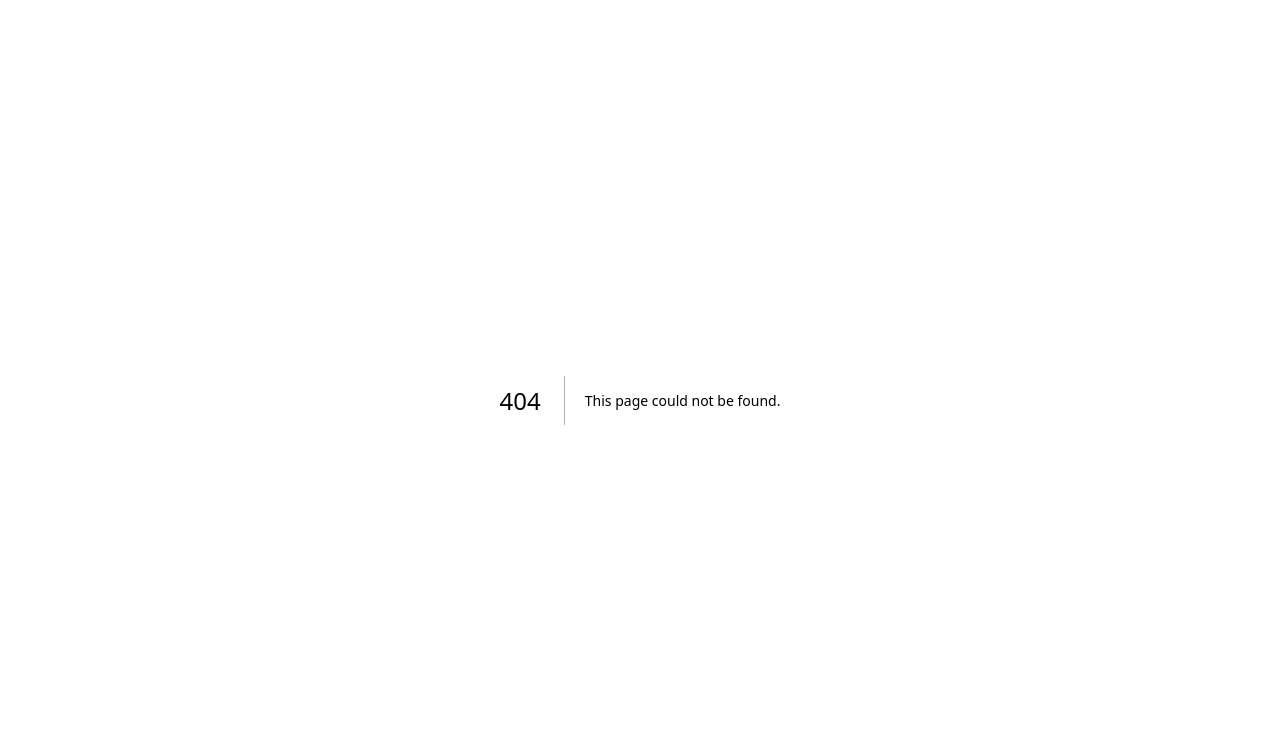
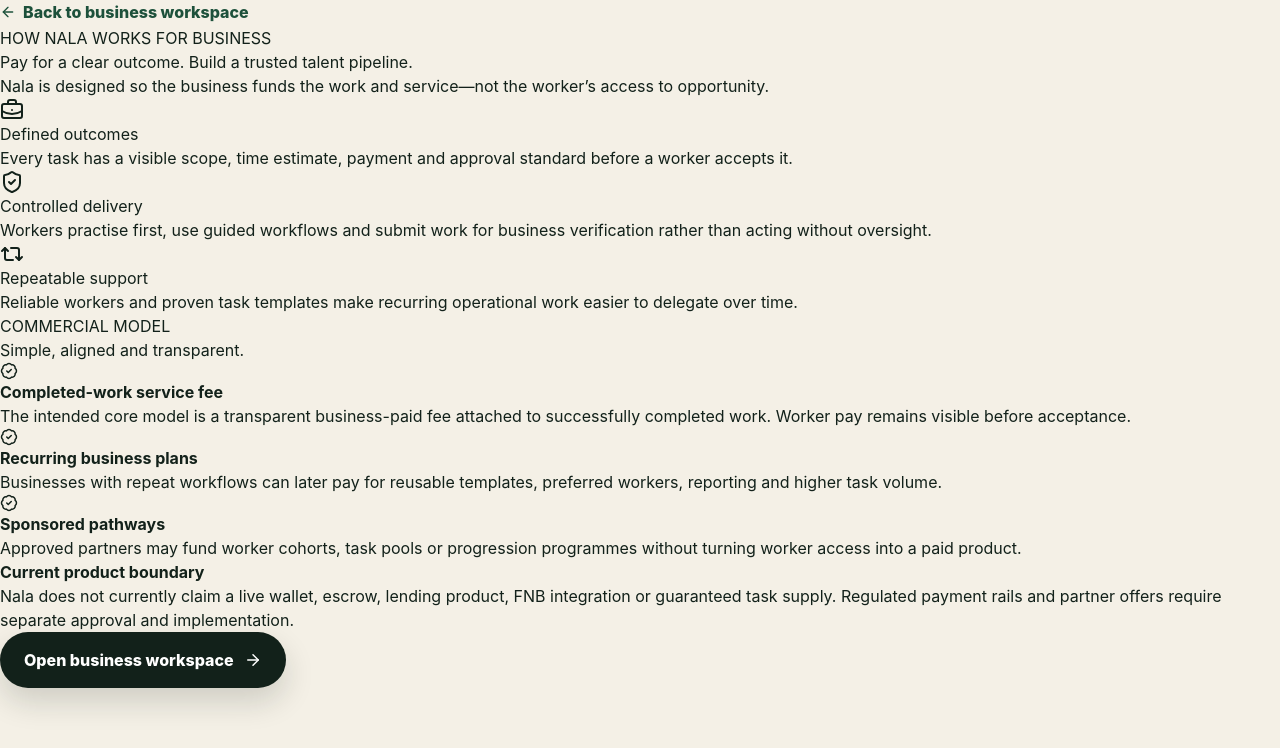
Before and after one commit to Buttercode-systems/Nala, a Next.js app: page /business/how-nala-works in a window 1280 px wide. Before the commit this address had no page. Shown: the top 748 px of the page. Built offline with nearby package versions, Linux system fonts and the light colour scheme.

Commit message:
Add transparent business model page

```diff
--- /dev/null
+++ b/src/app/business/how-nala-works/page.tsx
@@ -0,0 +1,17 @@
+import Link from "next/link";
+import {ArrowLeft,ArrowRight,BadgeCheck,BriefcaseBusiness,Repeat2,ShieldCheck} from "lucide-react";
+
+const revenue=[
+ {title:"Completed-work service fee",body:"The intended core model is a transparent business-paid fee attached to successfully completed work. Worker pay remains visible before acceptance."},
+ {title:"Recurring business plans",body:"Businesses with repeat workflows can later pay for reusable templates, preferred workers, reporting and higher task volume."},
+ {title:"Sponsored pathways",body:"Approved partners may fund worker cohorts, task pools or progression programmes without turning worker access into a paid product."},
+];
+
+export default function BusinessModelPage(){return <main className="business-model-page"><div className="business-model-shell">
+ <Link href="/business" className="progression-back"><ArrowLeft size={16}/>Back to business workspace</Link>
+ <header><p>HOW NALA WORKS FOR BUSINESS</p><h1>Pay for a clear outcome. Build a trusted talent pipeline.</h1><span>Nala is designed so the business funds the work and service—not the worker’s access to opportunity.</span></header>
+ <section className="business-model-grid"><article><BriefcaseBusiness/><h2>Defined outcomes</h2><p>Every task has a visible scope, time estimate, payment and approval standard before a worker accepts it.</p></article><article><ShieldCheck/><h2>Controlled delivery</h2><p>Workers practise first, use guided workflows and submit work for business verification rather than acting without oversight.</p></article><article><Repeat2/><h2>Repeatable support</h2><p>Reliable workers and proven task templates make recurring operational work easier to delegate over time.</p></article></section>
+ <section className="business-model-revenue"><div><p>COMMERCIAL MODEL</p><h2>Simple, aligned and transparent.</h2></div>{revenue.map(item=><article key={item.title}><BadgeCheck size={18}/><div><strong>{item.title}</strong><p>{item.body}</p></div></article>)}</section>
+ <section className="business-model-boundary"><strong>Current product boundary</strong><p>Nala does not currently claim a live wallet, escrow, lending product, FNB integration or guaranteed task supply. Regulated payment rails and partner offers require separate approval and implementation.</p></section>
+ <Link href="/business" className="primary-cta">Open business workspace <ArrowRight size={18}/></Link>
+ </div></main>}
```
